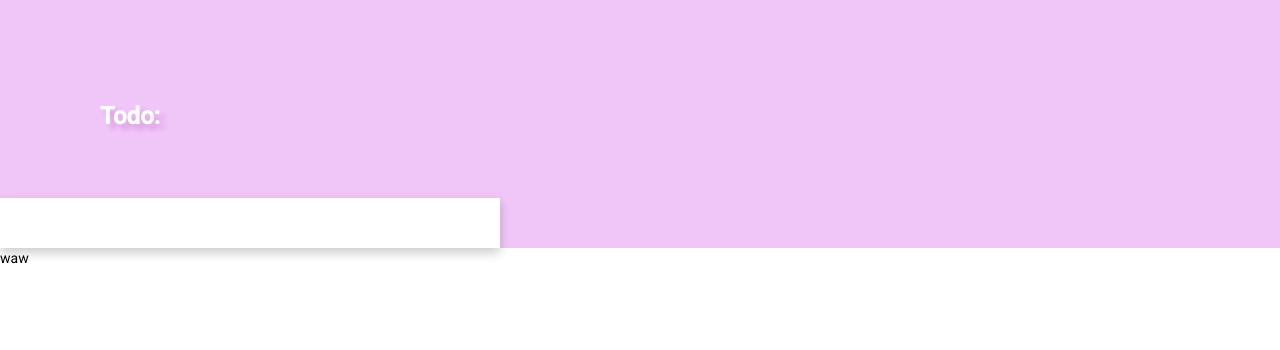
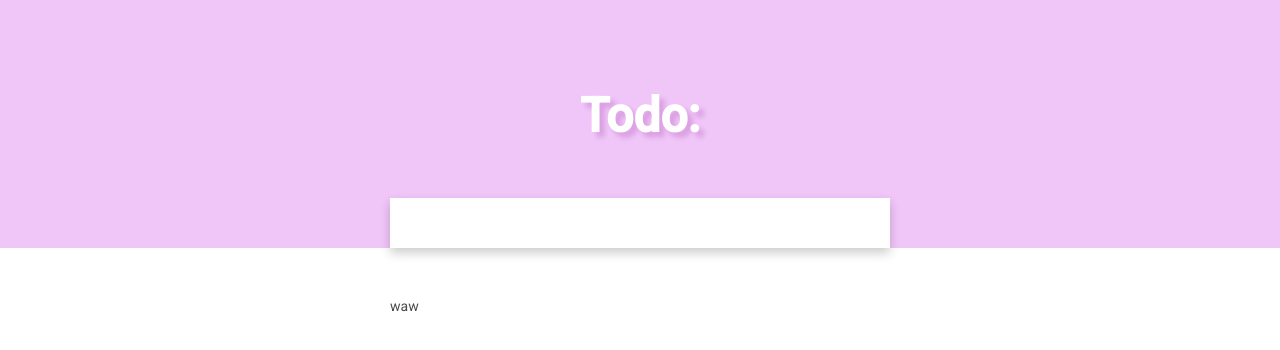
Before and after one commit to DanielSinthy/frontend-todo, an Angular app: page / in a window 1280 px wide. Shown: the top 350 px of the page. Built offline with nearby package versions, Linux system fonts and the light colour scheme.

Commit message:
install bulma styling

```diff
--- a/package.json
+++ b/package.json
@@ -20,6 +20,7 @@
     "@angular/platform-browser": "~13.3.0",
     "@angular/platform-browser-dynamic": "~13.3.0",
     "@angular/router": "~13.3.0",
+    "bulma": "^0.9.4",
     "rxjs": "~7.5.0",
     "tslib": "^2.3.0",
     "zone.js": "~0.11.4"
--- a/src/styles.scss
+++ b/src/styles.scss
@@ -1,4 +1,15 @@
-/* You can add global styles to this file, and also import other style files */
+html, body { height: 100%; }
+body { margin: 0;  }
 
-html, body { height: 100%; }
-body { margin: 0; font-family: Roboto, "Helvetica Neue", sans-serif; }
+@import '../node_modules/bulma/bulma.sass';
+.add-button{
+    background: linear-gradient(to right,rgb(250, 142, 232), rgb(245, 187, 240));
+    color:white;
+    opacity: 0.8;
+
+    i.material-icons{
+        margin-right: 6px;
+    }
+
+
+}
```
Also changed, not shown: 1 other file (tests, documents, lock files or other folders).
